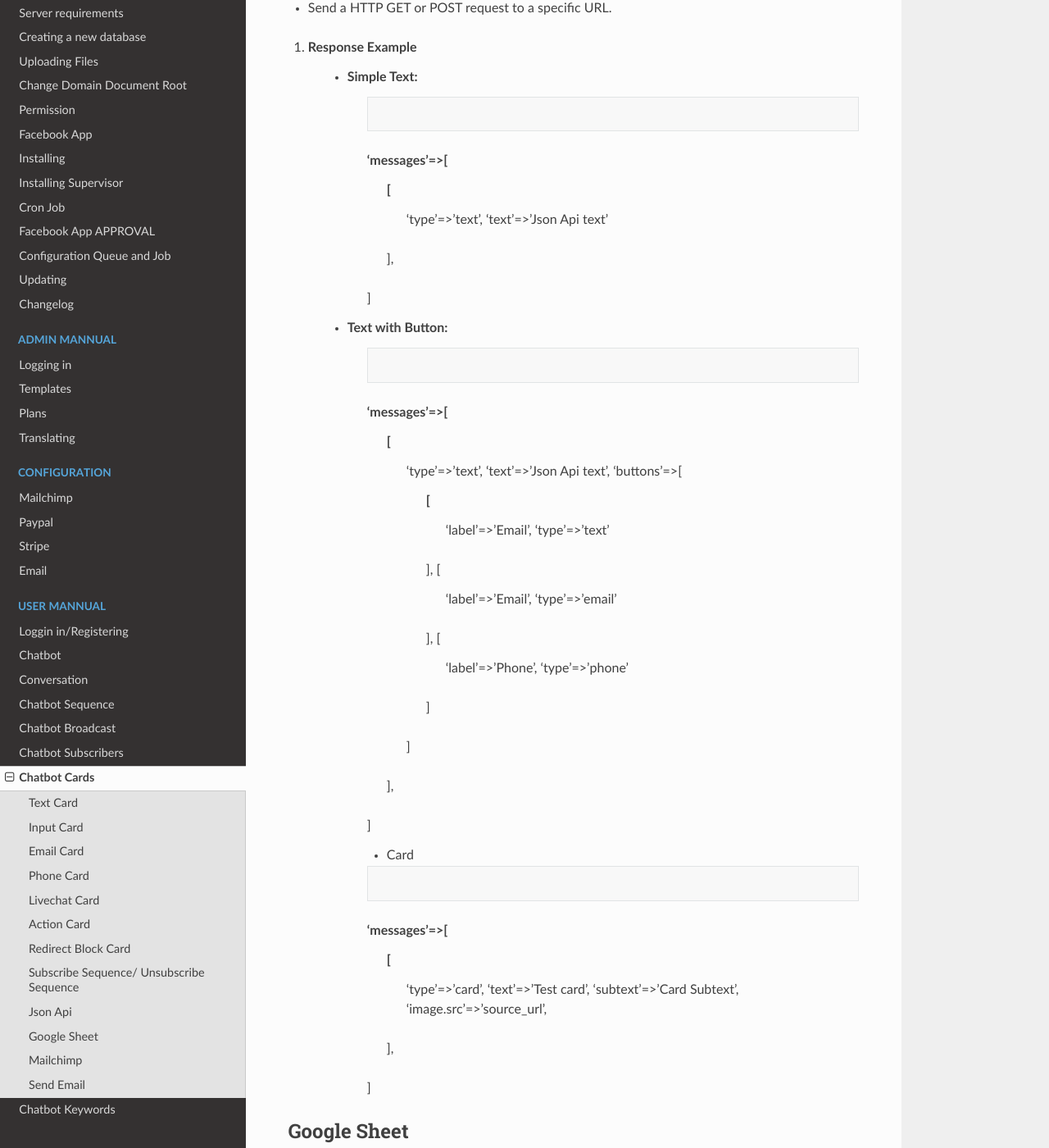
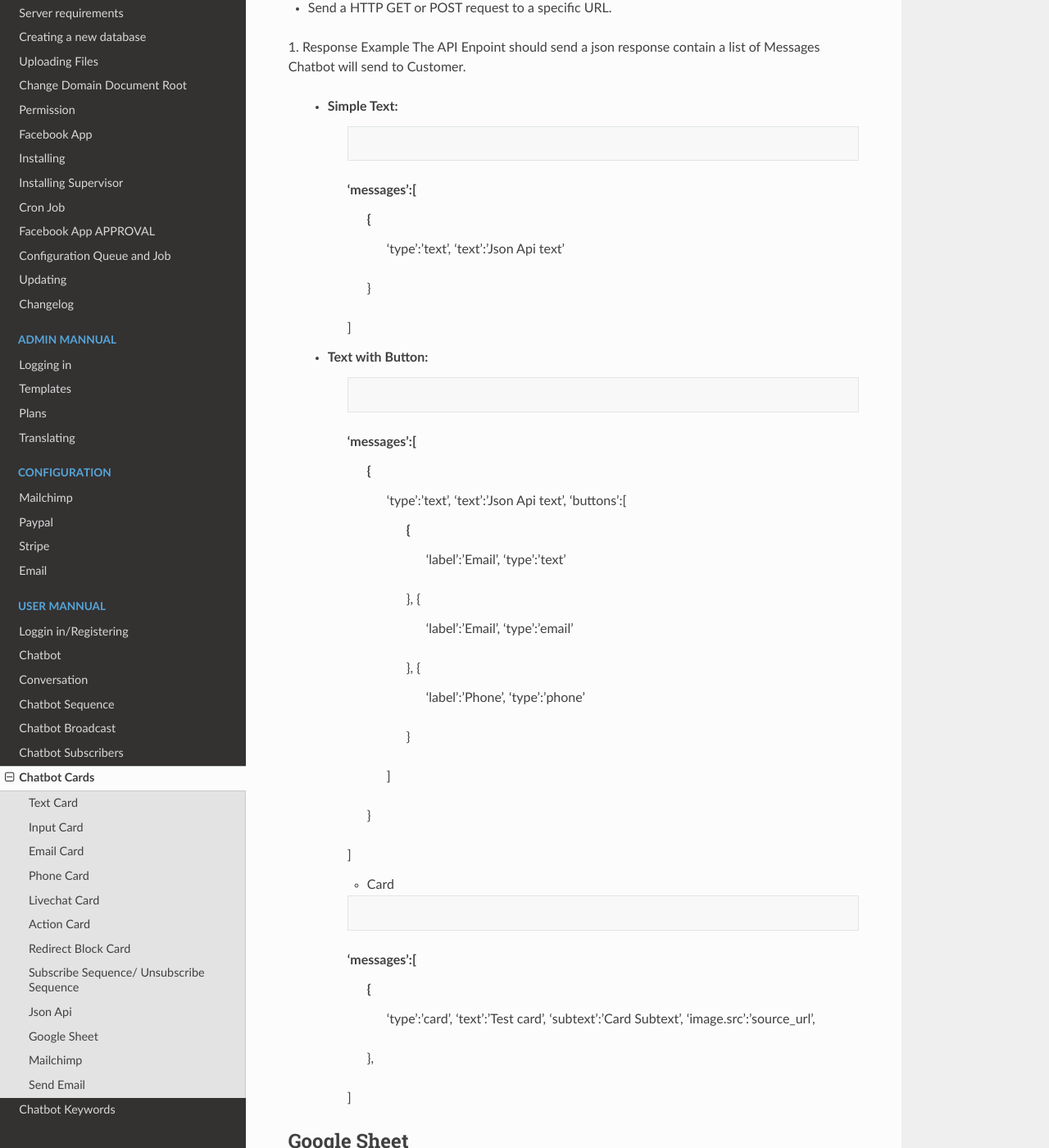
Before and after one commit to vhtnam/chatbot-docs, a Sphinx documentation site: the page built from source/_user/cards.rst, in a window 1280 px wide and 1400 px high, scrolled down 6359 px. Shown: the whole window at 82% size. Built offline with Sphinx 7.4.7 and the Read the Docs theme 2.0.0, drawn with Linux system fonts in a browser that asks for light colours; pages that are not in the unit, such as notebooks, are missing from menus.

Commit message:
no message

```diff
--- a/source/_user/cards.rst
+++ b/source/_user/cards.rst
@@ -142,49 +142,50 @@
 - Send a HTTP GET or POST request to a specific URL.
 
 1. Response Example
+The API Enpoint should send a json response contain a list of Messages Chatbot will send to Customer.
 	- Simple Text:
-		.. code-block:: RST
+		.. code-block:: JSON
 
-		'messages'=>[
-			[
-				'type'=>'text',
-				'text'=>'Json Api text'
-			],
+		'messages':[
+			{
+				'type':'text',
+				'text':'Json Api text'
+			}
 		]
 	- Text with Button:
-		.. code-block:: RST
+		.. code-block:: JSON
 
-		'messages'=>[
-			[
-				'type'=>'text',
-				'text'=>'Json Api text',
-				'buttons'=>[
-					[
-						'label'=>'Email',
-						'type'=>'text'
-					],
-					[
-						'label'=>'Email',
-						'type'=>'email'
-					],
-					[
-						'label'=>'Phone',
-						'type'=>'phone'
-					]
+		'messages':[
+			{
+				'type':'text',
+				'text':'Json Api text',
+				'buttons':[
+					{
+						'label':'Email',
+						'type':'text'
+					},
+					{
+						'label':'Email',
+						'type':'email'
+					},
+					{
+						'label':'Phone',
+						'type':'phone'
+					}
 				]
-			],
+			}
 		]
 
 		- Card
-		.. code-block:: RST
+		.. code-block:: JSON
 
-		'messages'=>[
-			[
-				'type'=>'card',
-				'text'=>'Test card',
-				'subtext'=>'Card Subtext',
-				'image.src'=>'source_url',
-			],
+		'messages':[
+			{
+				'type':'card',
+				'text':'Test card',
+				'subtext':'Card Subtext',
+				'image.src':'source_url',
+			},
 		]
 
 ==============
```
